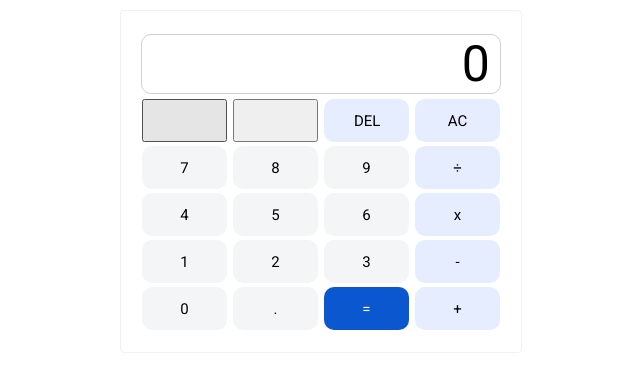
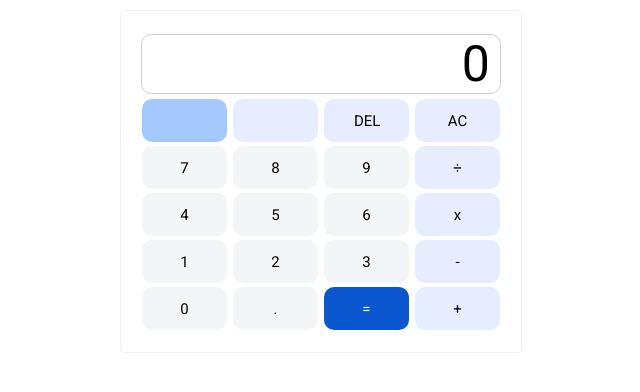
Before and after one commit to Nhyk365/calculator, a plain HTML site: page index.html in a window 1280 px wide. In both pictures the pointer is over the button 503 px from the left and 120 px from the top of the page. Shown: the whole page, without its empty margins (319-959 px from the left). Drawn offline with Linux system fonts and the light colour scheme.

Commit message:
Minor graphical update

```diff
--- a/style.css
+++ b/style.css
@@ -35,12 +35,16 @@ button {
   font-size: 50px;
 }
 
-.function {
+.function,
+#open-bracket,
+#close-bracket {
   background-color: #e5edff;
   border-radius: 10px;
   border-style: none;
 }
-.function:hover {
+.function:hover,
+#open-bracket:hover,
+#close-bracket:hover {
   background-color: #a3c9ff;
 }
 .number {
```
Also changed, not shown: script.js (+7 -0 lines).
